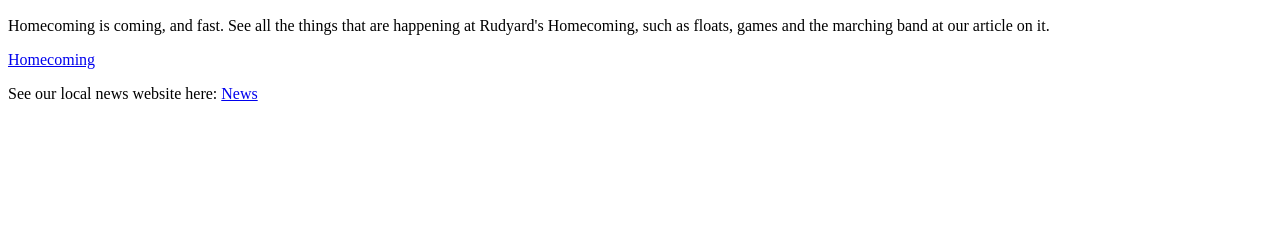
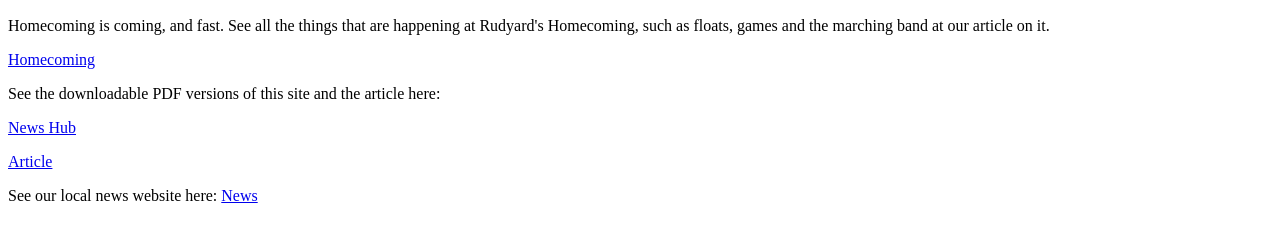
Before and after one commit to DaByteCoder/DaByteCoder.github.io, a plain HTML site: page NewsStuff/newsHub.html in a window 1280 px wide. Shown: the part 110-352 px from the top of the page. Drawn offline with Linux system fonts and the light colour scheme.

Commit message:
Add files via upload

```diff
--- a/NewsStuff/newsHub.html
+++ b/NewsStuff/newsHub.html
@@ -8,6 +8,10 @@
             <h2>Homecoming in Rudyard</h2>
             <p>Homecoming is coming, and fast. See all the things that are happening at Rudyard's Homecoming, such as floats, games and the marching band at our article on it.</p>
             <a href="article.html">Homecoming</a>
+            <p>See the downloadable PDF versions of this site and the article here:</p>
+            <a href="Documents/DaCoder News Hub.pdf">News Hub</a>
+            <p></p>
+            <a href="Documents/Homecoming.pdf">Article</a>
             <p>See our local news website here: <a href="http://www.rudyardtownship.org/" target="_blank">News</a></p>
         </body>
     </html>
```
